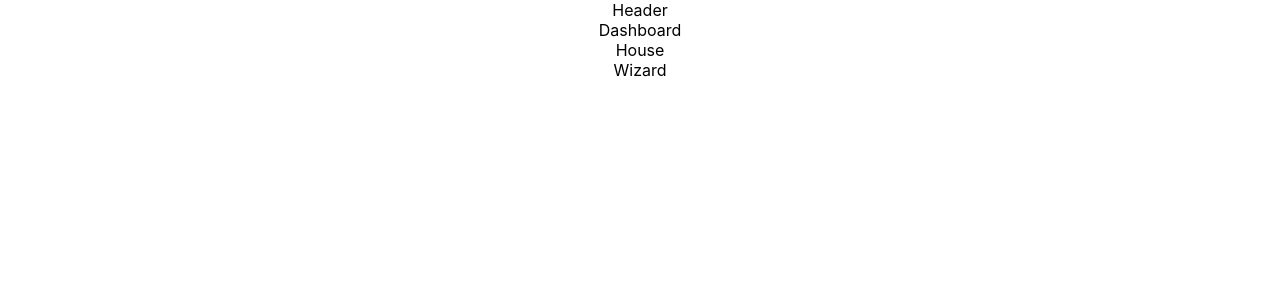
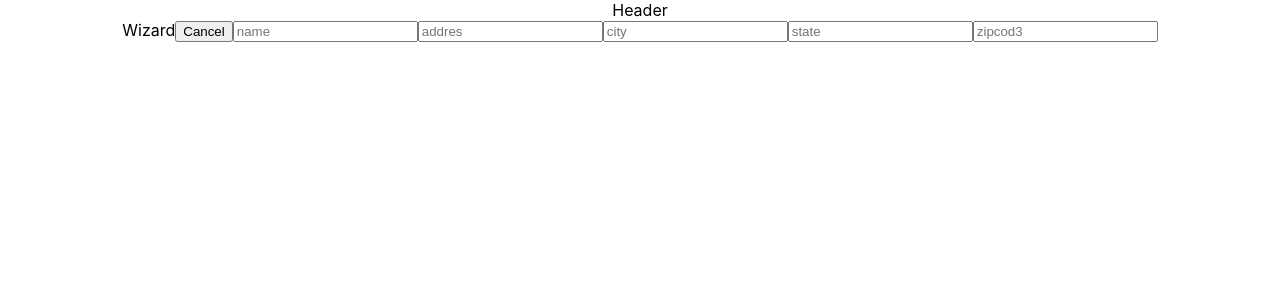
Before and after one commit to scottsf/apt-full-stack-app, a React (Create React App) app: page /wizard in a window 1280 px wide. Shown: the top 300 px of the page. Built offline with nearby package versions, Linux system fonts and the light colour scheme.

Commit message:
Setup router

```diff
--- a/src/App.js
+++ b/src/App.js
@@ -1,17 +1,14 @@
 import React, { Component } from 'react';
-import logo from './logo.svg';
 import './App.css';
-import Dashboard from './components/dashboard/Dashboard.js'
 import Header from './components/header/Header.js';
-import Wizard from './components/wizard/Wizard.js';
+import Route from './router.js';
 
 class App extends Component {
   render() {
     return (
       <div className="App">
         <Header />
-        <Dashboard />
-        <Wizard />
+        <Route />
       </div>
     );
   }
--- a/src/components/dashboard/Dashboard.js
+++ b/src/components/dashboard/Dashboard.js
@@ -1,11 +1,15 @@
 import React, {Component} from 'react';
 import House from '../house/House.js';
+import { Link } from 'react-router-dom';
 
 class Dashboard extends Component {
   render() {
     return (
       <div>
         Dashboard
+        <Link to='/wizard'>
+        <button> Add New Property </button>
+        </Link>
         <House />
       </div>
     )
--- a/src/components/wizard/Wizard.js
+++ b/src/components/wizard/Wizard.js
@@ -1,10 +1,35 @@
 import React, {Component} from 'react';
+import { Link } from 'react-router-dom'
 
 class Wizard extends Component {
+  state = {
+    name: '',
+    address: '',
+    city: '',
+    state: '',
+    zipcode: ''
+  }
+
+  handleInput = (e) => {
+    this.setState({
+      [e.target.name]: e.target.value
+    })
+  }
+
   render() {
+    console.log(this.state)
     return (
       <div>
         Wizard
+        <Link to='/'>
+          <button> Cancel </button>
+        </Link>
+
+        <input name='name' value={this.state.name} placeholder='name' onChange={(e) => this.handleInput(e)} />
+        <input name='address' value={this.state.address} placeholder='addres' onChange={(e) => this.handleInput(e)} />
+        <input name='city' value={this.state.city} placeholder='city' onChange={(e) => this.handleInput(e)} />
+        <input name='state' value={this.state.state} placeholder='state' onChange={(e) => this.handleInput(e)} />
+        <input name='zipcode' value={this.state.zipcode} placeholder='zipcod3' onChange={(e) => this.handleInput(e)} />
       </div>
     )
   }
--- a/src/index.js
+++ b/src/index.js
@@ -3,8 +3,13 @@ import ReactDOM from 'react-dom';
 import './index.css';
 import App from './App';
 import * as serviceWorker from './serviceWorker';
+import {BrowserRouter} from 'react-router-dom';
 
-ReactDOM.render(<App />, document.getElementById('root'));
+ReactDOM.render(
+  <BrowserRouter>
+    <App />
+  </BrowserRouter>
+  , document.getElementById('root'));
 
 // If you want your app to work offline and load faster, you can change
 // unregister() to register() below. Note this comes with some pitfalls.
--- /dev/null
+++ b/src/router.js
@@ -0,0 +1,11 @@
+import React from 'react';
+import { Switch, Route } from 'react-router-dom';
+import Dashboard from './components/dashboard/Dashboard.js';
+import Wizard from './components/wizard/Wizard.js';
+
+export default () => (
+  <Switch>
+    <Route path='/' component={Dashboard} exact />
+    <Route path='/wizard' component={Wizard} />
+  </Switch>
+)
```
